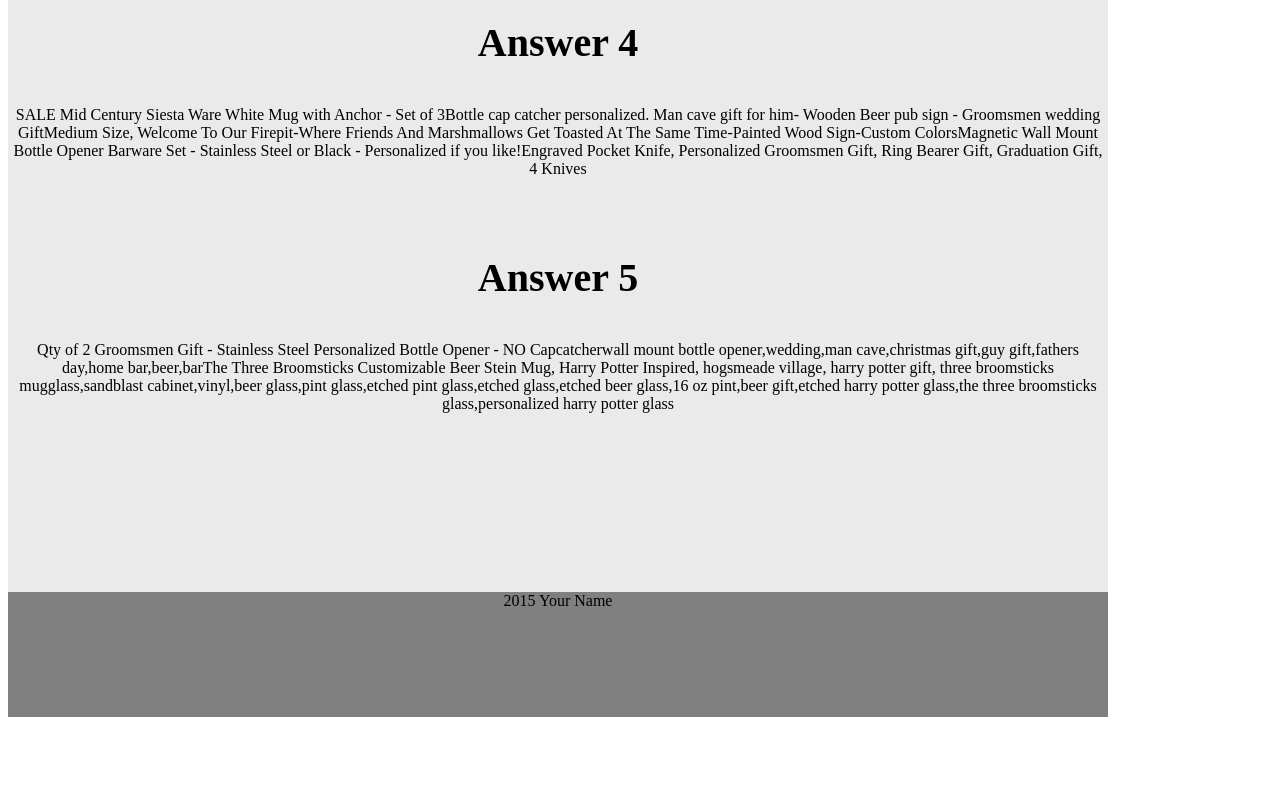
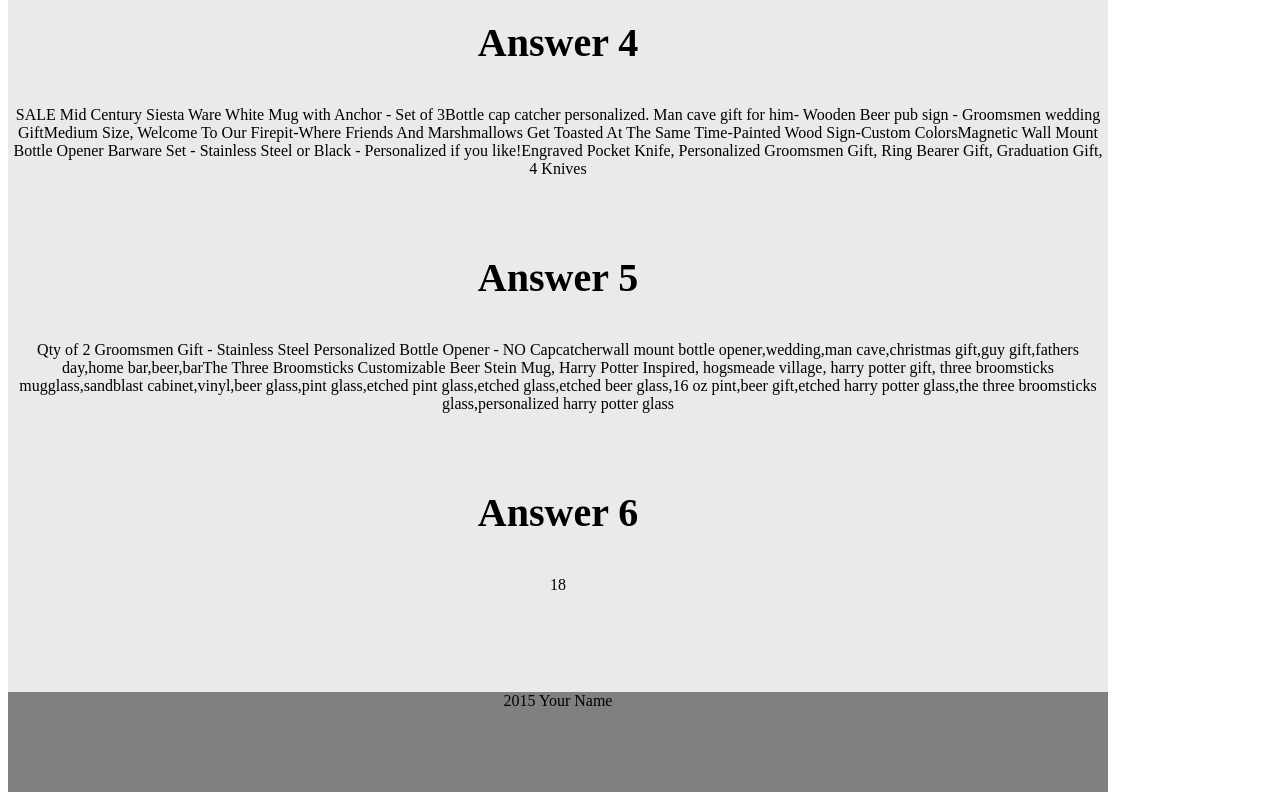
Before and after one commit to cameronzand/weekend2, a plain HTML site: page index.html in a window 1280 px wide. Shown: the part 802-1602 px from the top of the page. Before the commit the page ends 1527 px from the top, so only its background shows below. Drawn offline with Linux system fonts and the light colour scheme.

Commit message:
finished number 6

```diff
--- a/index.html
+++ b/index.html
@@ -26,7 +26,10 @@
 <br><br>
     <h3>Answer 5</h3>
     <div class="answer" id="answer5"></div>
-
+<br><br>
+    <h3>Answer 6</h3>
+    <div class="answer" id="answer6"></div>
+<br><br>
 </div>
     <div class="footer">
       <span class="center"> 2015 Your Name</span>
--- a/main.js
+++ b/main.js
@@ -113,3 +113,11 @@
 
 
 // Question 6
+
+var made = items.filter(function (x) {
+	return (x.who_made === "i_did");
+
+})
+
+var answer6 = document.getElementById("answer6");
+answer6.innerHTML = made.length;
--- a/style.css
+++ b/style.css
@@ -14,7 +14,7 @@
 .container {
 
 	width: 1100px;
-	height: 1200px;
+	height: 1300px;
 	background-color: #EAEAEA;
 	margin-top: -44px;
 	text-align: center;
@@ -23,7 +23,7 @@
 .footer {
 	text-align: center;
 	width: 1100px;
-	height: 125px;
+	height: 100px;
 	background-color: grey;
 }
 
```
